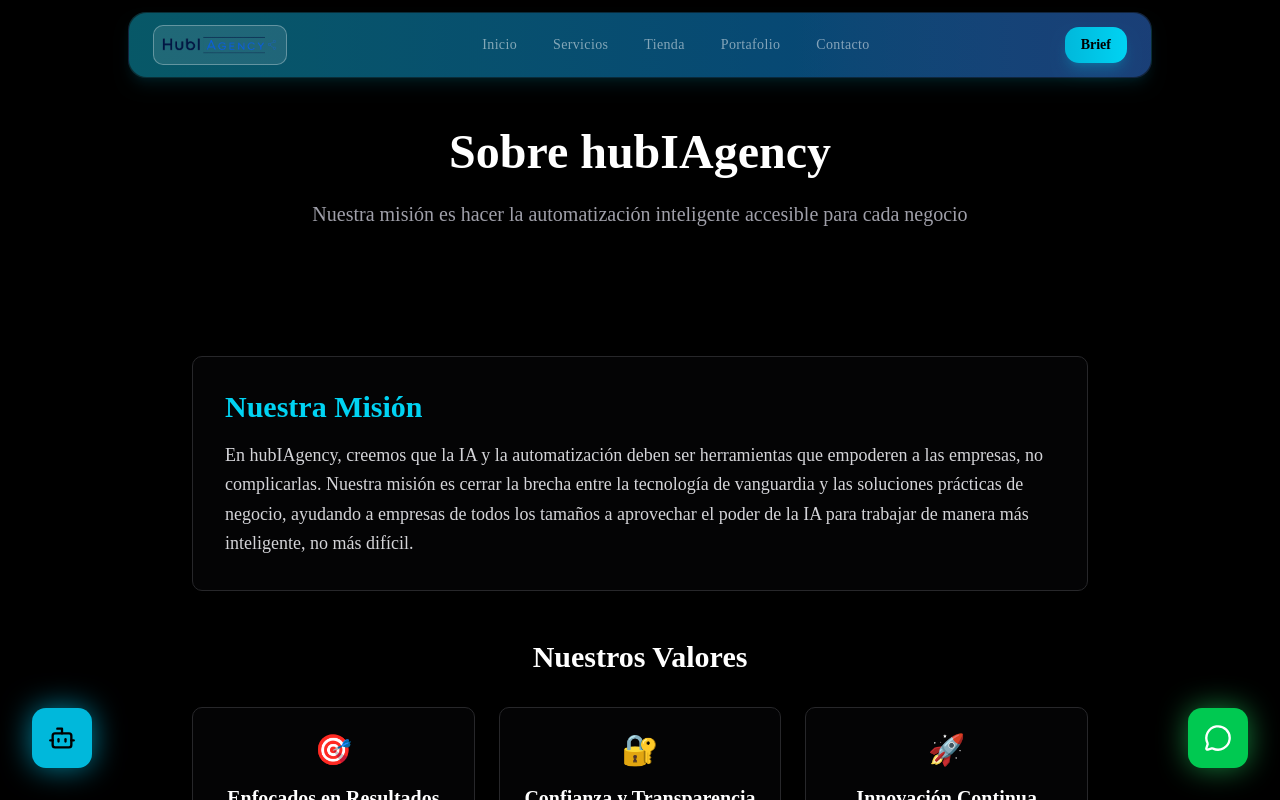
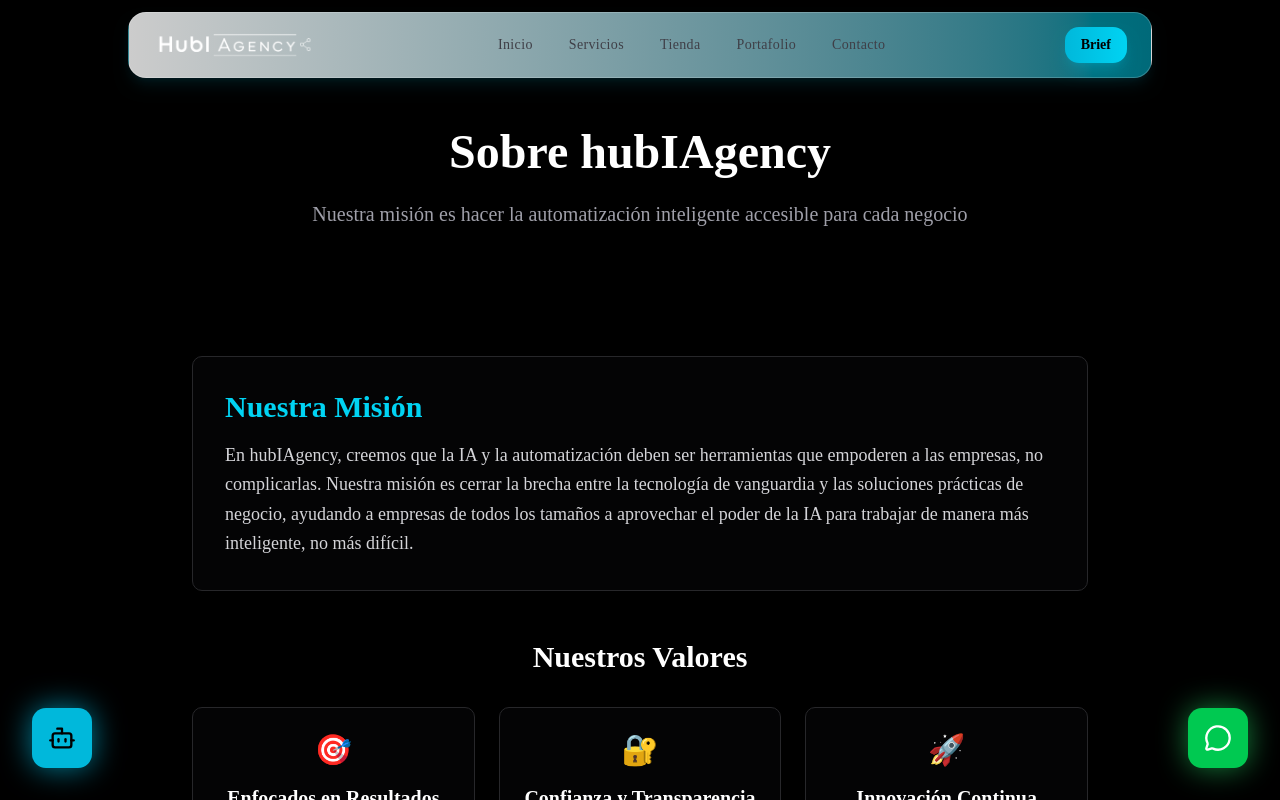
Before and after one commit to andresmoralesc1/hubiagency, a Next.js app: page /about in a window 1280 px wide. Shown: the top 800 px of the page. Built offline with nearby package versions, Linux system fonts and the light colour scheme.

Commit message:
Design: header gradient white→cyan, logo white invert, text dark

```diff
--- a/components/header.tsx
+++ b/components/header.tsx
@@ -22,11 +22,11 @@ export function Header() {
     <>
       <nav className="fixed top-0 left-0 right-0 z-50 px-4 py-3">
         {/* Glass container */}
-        <div className="relative mx-auto max-w-5xl flex items-center justify-between px-6 py-3 rounded-2xl bg-white/5 backdrop-blur-2xl border border-transparent bg-gradient-to-r from-cyan-500/20 to-blue-500/20 shadow-lg shadow-cyan-500/10 before:absolute before:inset-0 before:rounded-2xl before:bg-gradient-to-r before:from-cyan-500/30 before:to-blue-500/30 before:-z-10">
+        <div className="relative mx-auto max-w-5xl flex items-center justify-between px-6 py-3 rounded-2xl bg-gradient-to-r from-white/80 to-cyan-400/50 backdrop-blur-2xl border border-white/20 shadow-lg shadow-cyan-500/10">
           {/* Mobile: Hamburger button */}
           <button
             onClick={() => setIsMenuOpen(true)}
-            className="p-2 text-white hover:text-white md:hidden"
+            className="p-2 text-zinc-700 hover:text-cyan-600 md:hidden"
             aria-label="Open menu"
           >
             <Menu className="size-5" />
@@ -37,7 +37,7 @@ export function Header() {
             <img
               src="/Logo.png"
               alt="Hubiagency"
-              className="h-10 w-auto p-1 border border-white/30 rounded-lg bg-white/10"
+              className="h-10 w-auto brightness-0 invert"
             />
           </Link>
 
@@ -49,8 +49,8 @@ export function Header() {
                 href={link.href}
                 className={`relative px-4 py-2 text-sm font-medium tracking-wide transition-all duration-300 rounded-xl ${
                   pathname === link.href
-                    ? "text-cyan-400 bg-cyan-500/10"
-                    : "text-white/50 hover:text-white hover:bg-white/5"
+                    ? "text-cyan-600 bg-cyan-500/20"
+                    : "text-zinc-700 hover:text-cyan-600 hover:bg-cyan-500/10"
                 }`}
               >
                 {link.label}
--- a/components/ui/menu-vertical.tsx
+++ b/components/ui/menu-vertical.tsx
@@ -43,7 +43,7 @@ export function MenuVertical({ isOpen, onClose, links }: MenuVerticalProps) {
                   <img
                     src="/Logo.png"
                     alt="Hubiagency"
-                    className="h-10 w-auto p-1 border border-white/30 rounded-lg bg-white/10"
+                    className="h-10 w-auto brightness-0 invert"
                   />
                 </Link>
                 <button
```
